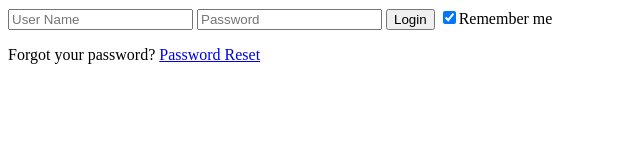
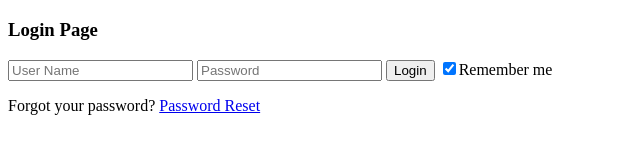
Before and after one commit to farluccio/HTML-Tutorial, a plain HTML site: page Practice Login Page.html in a window 1280 px wide. Shown: the whole page, without its empty margins (0-640 px from the left). Drawn offline with Linux system fonts and the light colour scheme.

Commit message:
Add loginHead

```diff
--- a/Practice Login Page.html
+++ b/Practice Login Page.html
@@ -10,6 +10,7 @@
    <body>
     <!-- Login Container -->
     <div class="container">
+	<h3 class="loginHead">Login Page</h3>
       <form class="login">
         <input type="text" name="userName" value="" placeholder="User Name" required>
         <input type="password" name="password" value="" placeholder="Password" required>
```
